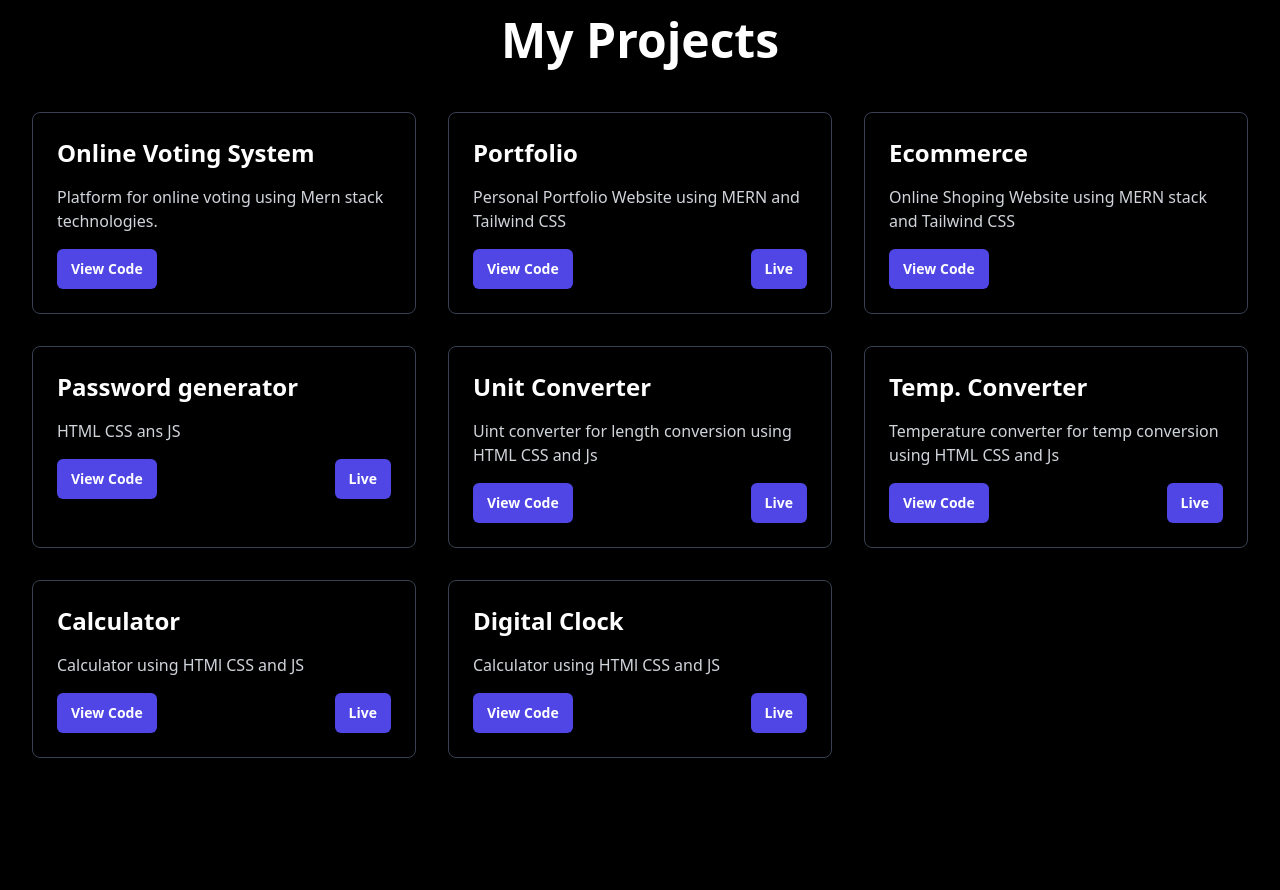
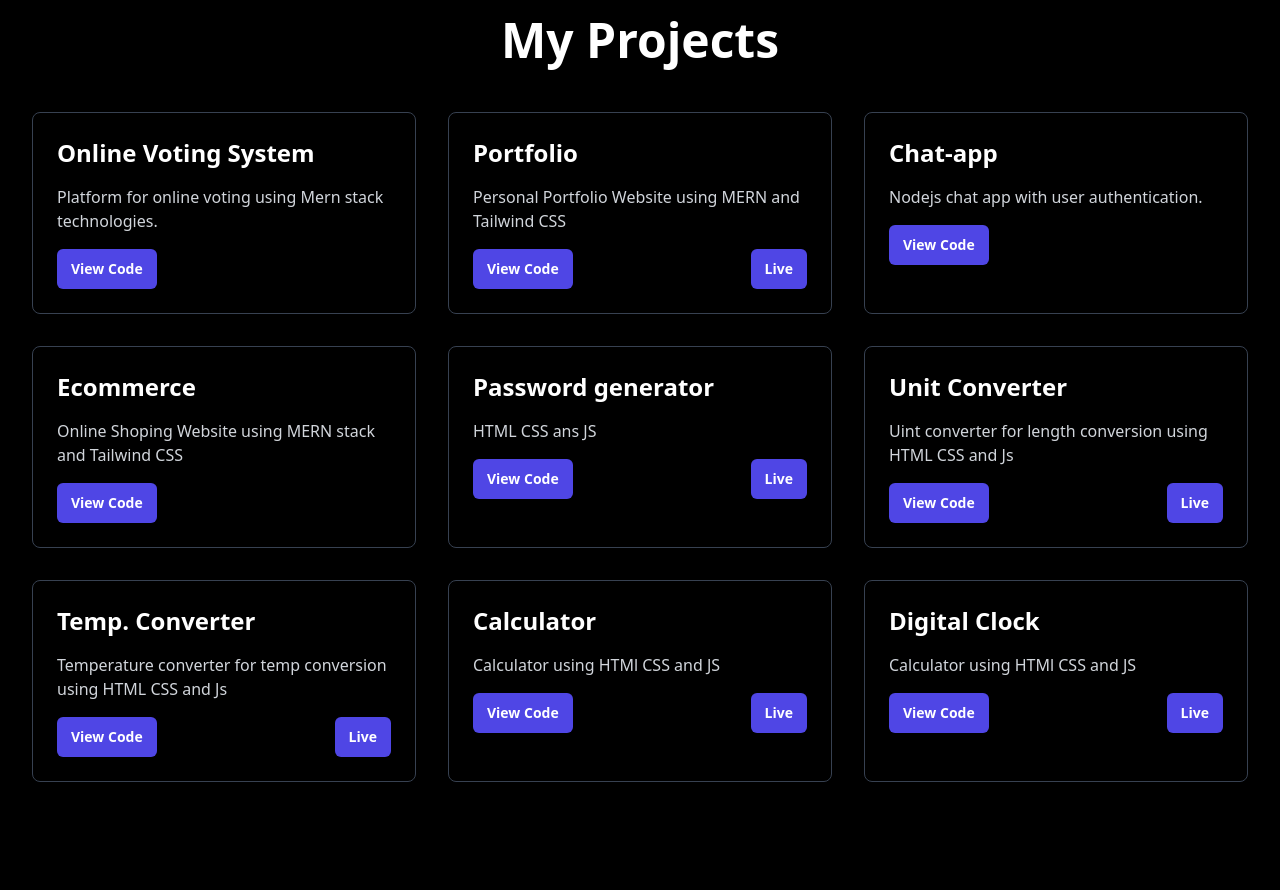
Before and after one commit to shekhar-sharma-111/Portfolio, a React (Vite) app in the folder client/: page / in a window 1280 px wide. Shown: the part 1800-2690 px from the top of the page. Built offline with nearby package versions, Linux system fonts and the light colour scheme.

Commit message:
Update Projects.jsx
adding projects chat app

```diff
--- a/client/src/components/Projects.jsx
+++ b/client/src/components/Projects.jsx
@@ -13,6 +13,12 @@ const projects = [
     description: 'Personal Portfolio Website using MERN  and Tailwind CSS',
     codeLink: 'https://github.com/shekhar-sharma-111/Portfolio',
     liveLink: 'https://portfolio-shekhar-sharmas-projects-52c851c1.vercel.app/',
+  },
+{
+    name: 'Chat-app',
+    description: 'Nodejs chat app with user authentication.',
+    codeLink: 'https://github.com/shekhar-sharma-111/Chat_app',
+    liveLink: '',
   },
   {
     name: 'Ecommerce',
```
